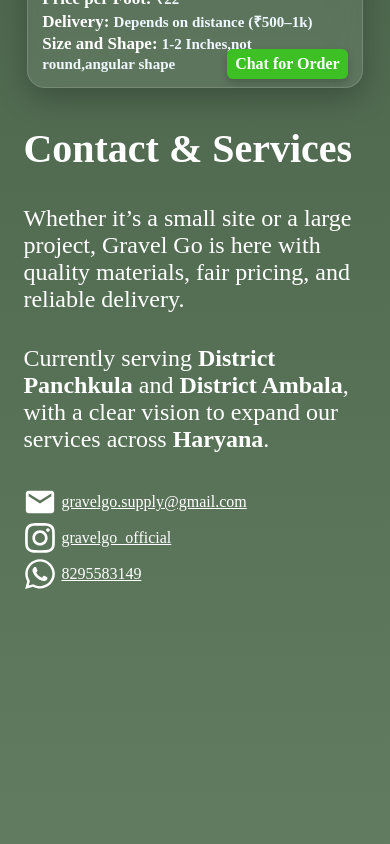
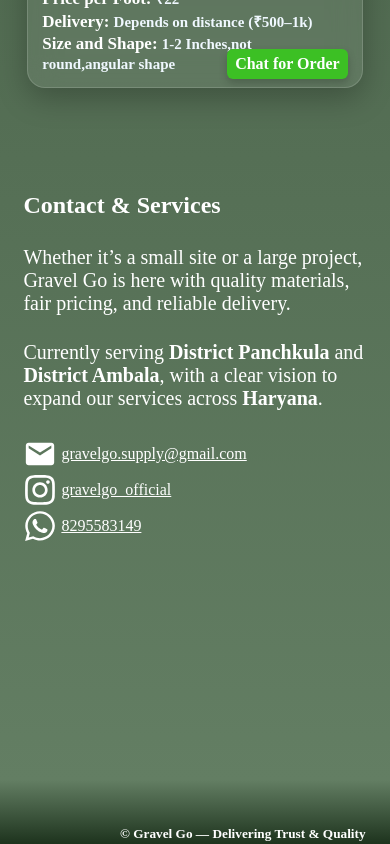
Before and after one commit to divyansh0704/Gravel_Go, a React (Vite) app in the folder client/: page / in a window 390 px wide. Shown: the part 3480-4324 px from the top of the page. Built offline with nearby package versions, Linux system fonts and the light colour scheme; a web font is replaced by a local one.

Commit message:
almost done

```diff
--- a/client/src/components/layout/footer.css
+++ b/client/src/components/layout/footer.css
@@ -55,7 +55,8 @@
 
 @media (max-width: 768px) and (orientation: portrait){
     .footer-container{
-        height: 108vh;
+        height: 80vh;
+        margin-top: 100px;
     }
     .footer-container .icons{
         flex-direction: column;
@@ -69,10 +70,12 @@
     .footer-container h2{
         font-family: "Preahvihear";
         width: 100%;
+        font-size: 24px;
     }
     .footer-container h4{
         font-family: "Preahvihear";
         width: 100%;
+        font-size: 20px;
     }
     /* .icon a{
         justify-content: left;
```
